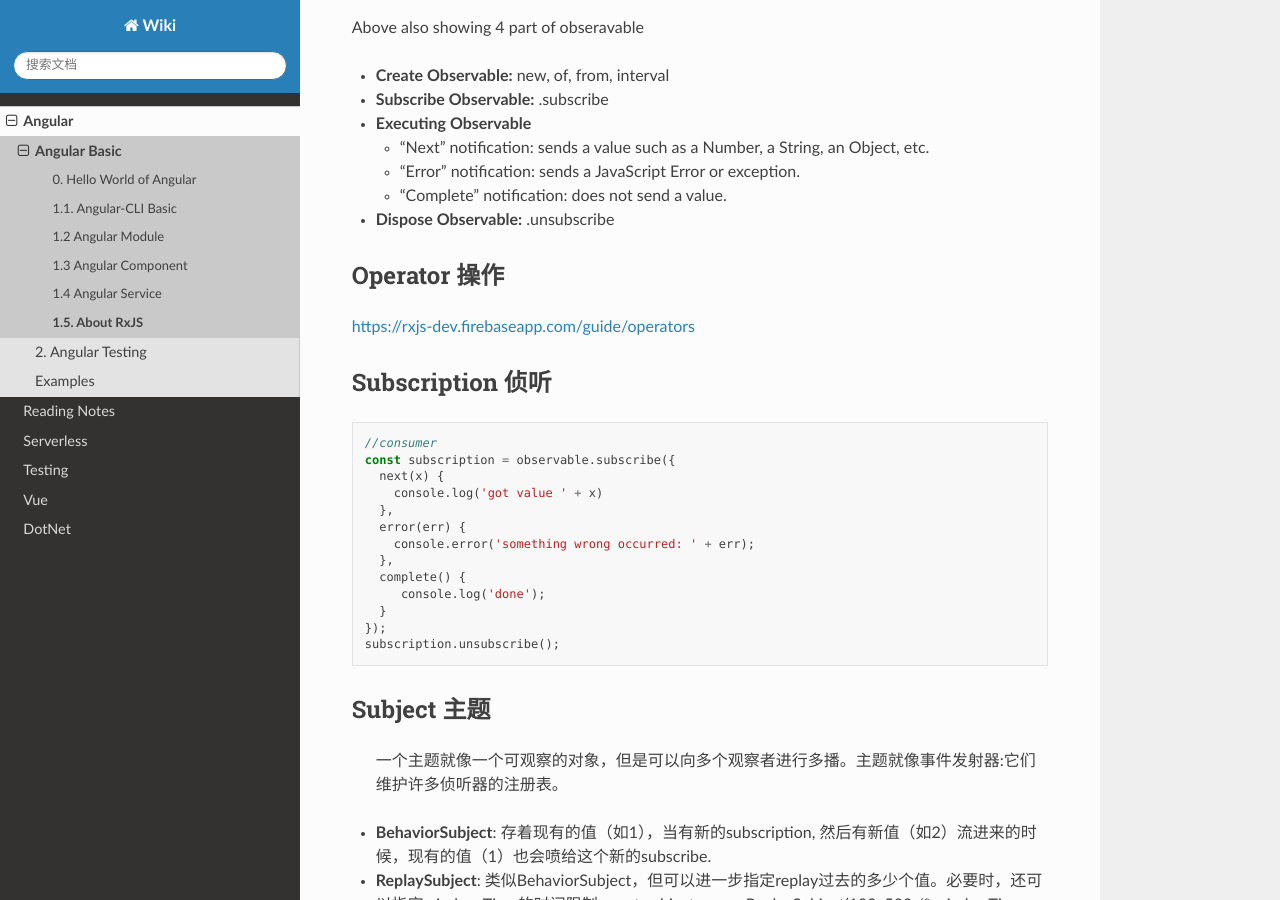
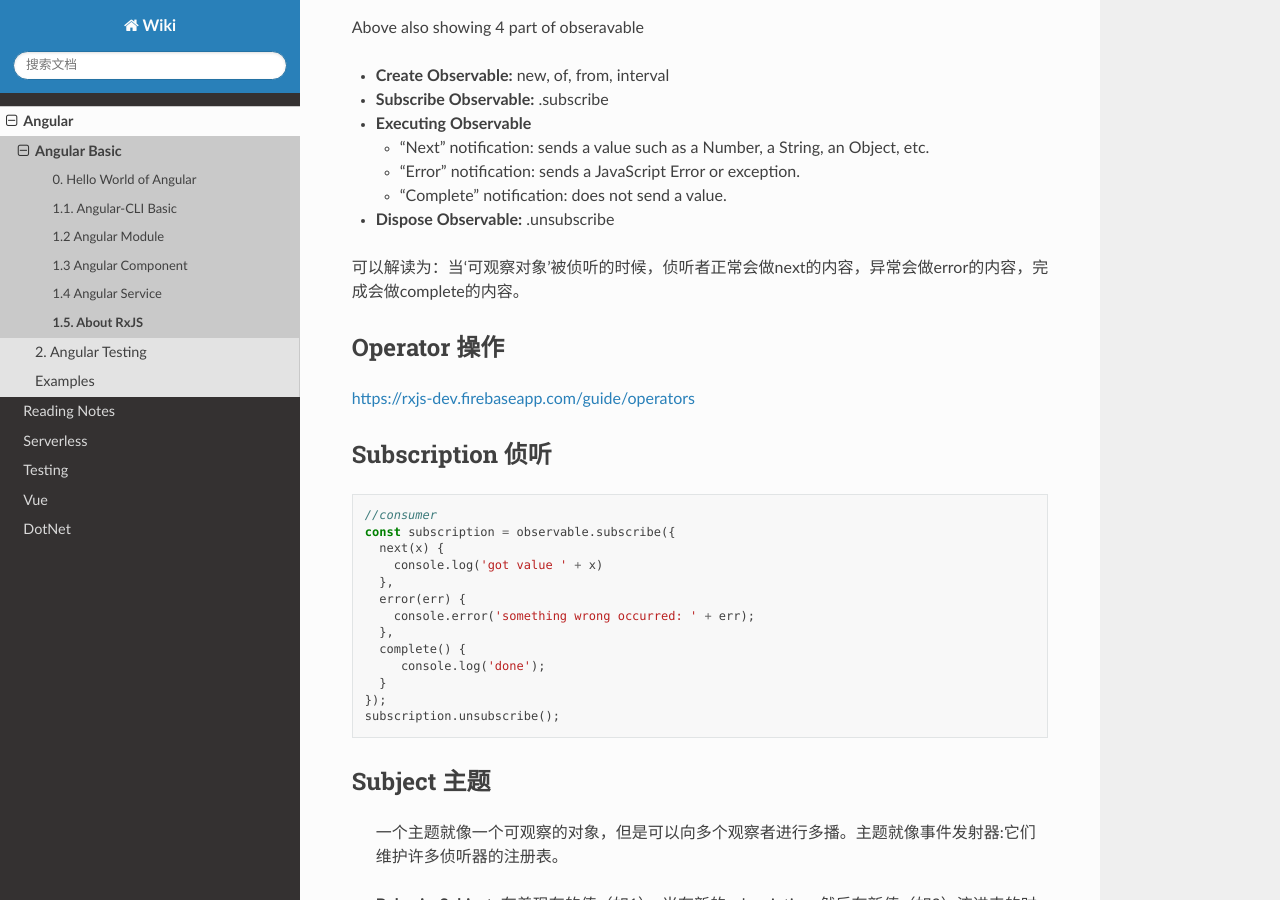
Before and after one commit to abigail830/Sphinx_wiki, a Sphinx documentation site: the page built from source/Angular/1_AngularBasic/1_5_Rxjs.rst, in a window 1280 px wide and 900 px high, scrolled down 1777 px. Built offline with Sphinx 7.4.7 and the Read the Docs theme 2.0.0, drawn with Linux system fonts in a browser that asks for light colours.

Commit message:
Update 1_5_Rxjs.rst

```diff
--- a/source/Angular/1_AngularBasic/1_5_Rxjs.rst
+++ b/source/Angular/1_AngularBasic/1_5_Rxjs.rst
@@ -102,6 +102,10 @@ Above also showing 4 part of obseravable
 
 * **Dispose Observable:** .unsubscribe
 
+可以解读为：当‘可观察对象’被侦听的时候，侦听者正常会做next的内容，异常会做error的内容，完成会做complete的内容。
+
+
+
 
 Operator 操作
 ^^^^^^^^^^^^^^^^^^
```
